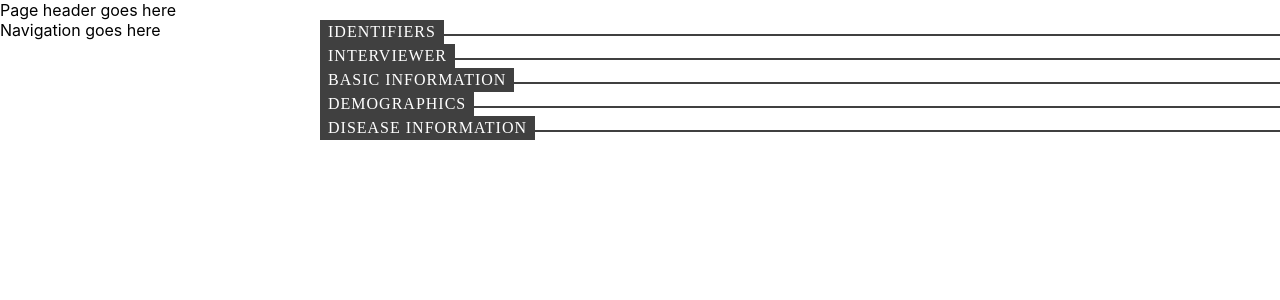
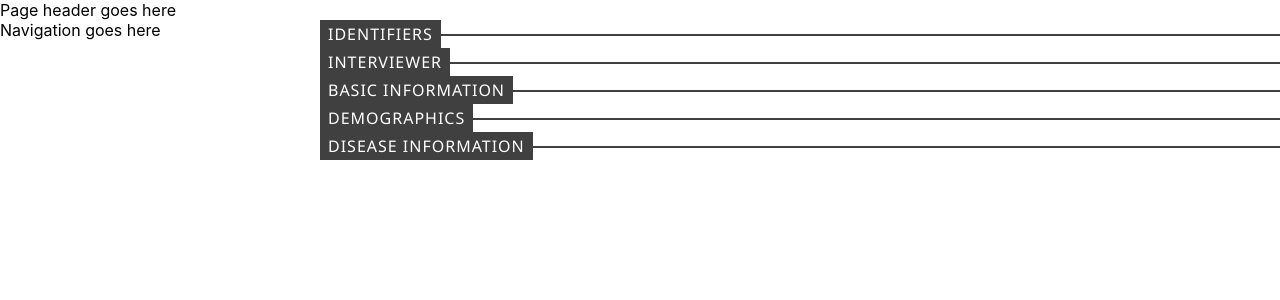
Before and after one commit to covid19-pui/covid-19-pui, a React (Create React App) app: page / in a window 1280 px wide. Shown: the top 300 px of the page. Built offline with nearby package versions, Linux system fonts and the light colour scheme.

Commit message:
Restructure for IE support

```diff
--- a/package.json
+++ b/package.json
@@ -35,7 +35,8 @@
     "development": [
       "last 1 chrome version",
       "last 1 firefox version",
-      "last 1 safari version"
+      "last 1 safari version",
+      "IE 11"
     ]
   },
   "devDependencies": {
--- a/src/App.jsx
+++ b/src/App.jsx
@@ -6,11 +6,13 @@ import FormContent from './components/FormContent';
 
 function App() {
   return (
-    <Grid container direction="column">
-      <Grid item xs={12}>
-        <PageHeader />
+    <>
+      <Grid container>
+        <Grid item xs={12}>
+          <PageHeader />
+        </Grid>
       </Grid>
-      <Grid item container direction="row">
+      <Grid container direction="row">
         <Grid item xs={3}>
           <Navigation />
         </Grid>
@@ -18,7 +20,7 @@ function App() {
           <FormContent />
         </Grid>
       </Grid>
-    </Grid>
+    </>
   );
 }
 
--- a/src/components/FormSectionHeader/FormSectionHeader.jsx
+++ b/src/components/FormSectionHeader/FormSectionHeader.jsx
@@ -4,7 +4,7 @@ import { Box, makeStyles } from '@material-ui/core';
 const borderColor = '#404040';
 const useStyles = makeStyles({
   titleBox: {
-    fontFamily: 'Avenir Next',
+    fontFamily: 'Avenir Next, Segoe UI, Roboto, Helvetica Neue, sans-serif',
     fontWeight: 500,
     backgroundColor: borderColor,
     color: 'white',
```
